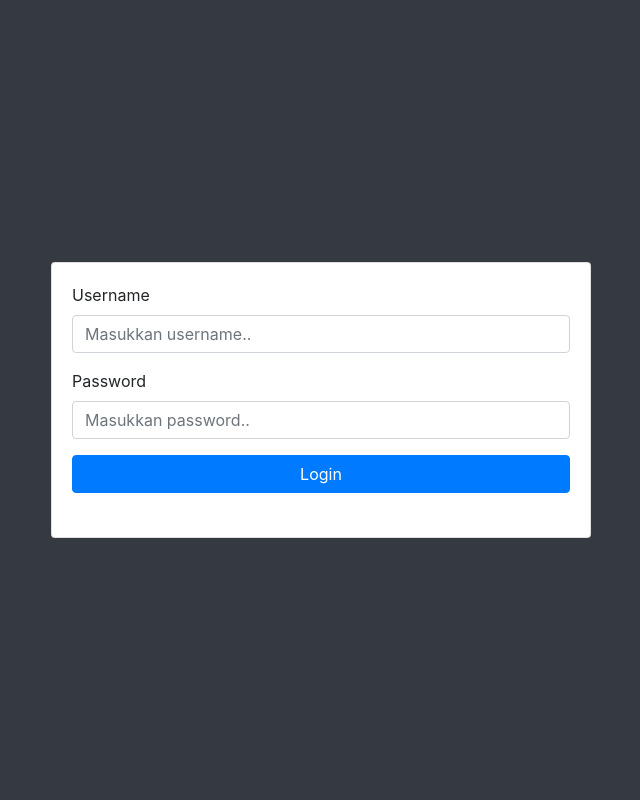
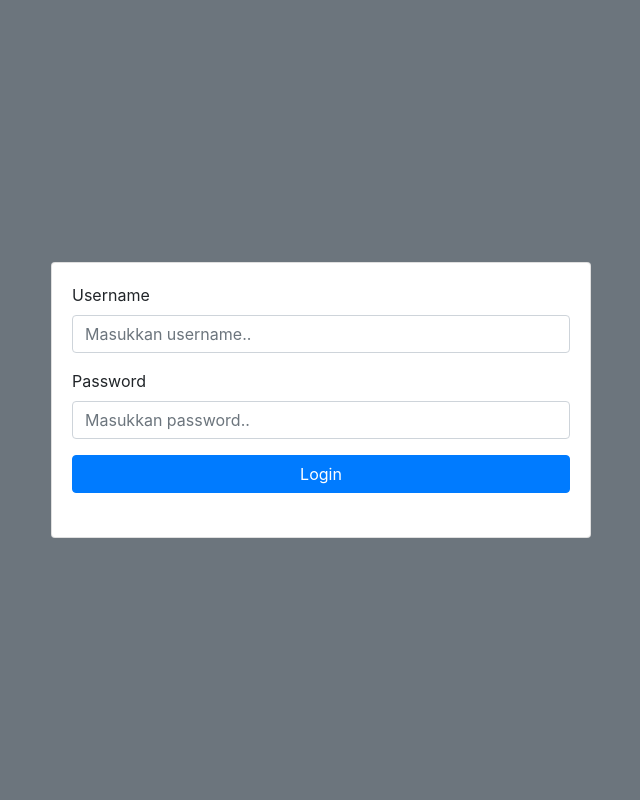
Before and after one commit to bluohazard/login-registration-example, a PHP site: page / in a window 1280 px wide. Shown: the whole page, without its empty margins (319-959 px from the left). Run offline with PHP 8.4, Linux system fonts and the light colour scheme; some libraries are stand-ins or nearby versions.

Commit message:
ganti warna background

```diff
--- a/index.php
+++ b/index.php
@@ -17,7 +17,7 @@
     <title>Login Page</title>
 </head>
 
-<body class="bg-dark">
+<body class="bg-secondary">
     <div class="container h-100">
         <div class="row h-100 justify-content-center align-items-center">
             <div class="col-6 mx-0">
--- a/module/form.php
+++ b/module/form.php
@@ -17,7 +17,7 @@
     <title>Form Register</title>
 </head>
 
-<body class="bg-dark">
+<body class="bg-secondary">
     <div class="container h-100">
         <div class="row h-100 justify-content-center align-items-center">
             <div class="col-6">
```
